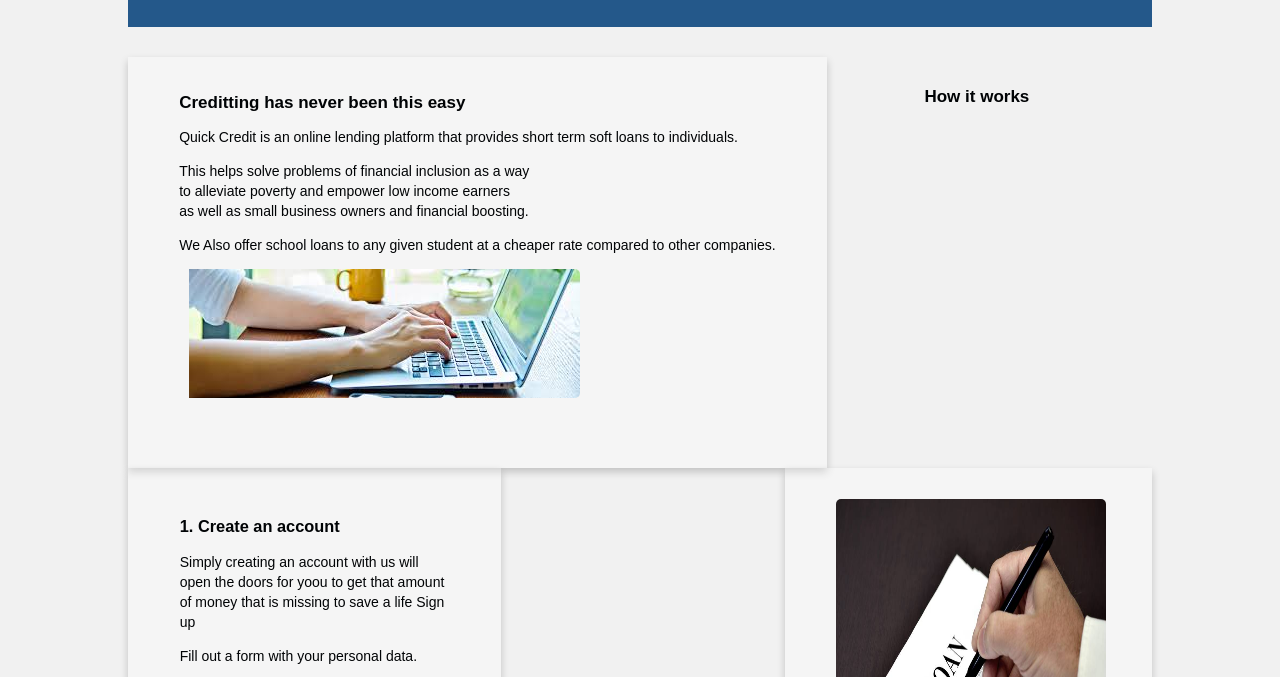
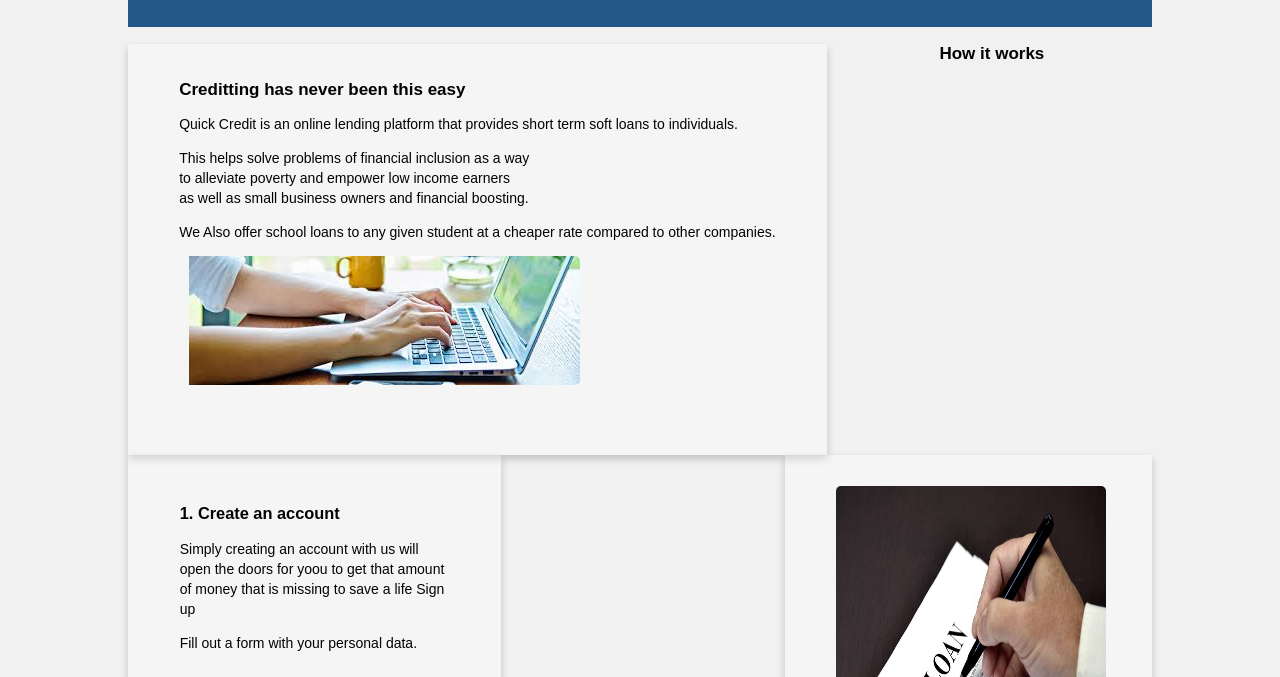
Before and after one commit to Arnoldmn/QuickCreditP, a plain HTML site: page index.html in a window 1280 px wide. Shown: the part 123-800 px from the top of the page. Drawn offline with Linux system fonts and the light colour scheme.

Commit message:
fix how-heading css

```diff
--- a/UI/css/style.css
+++ b/UI/css/style.css
@@ -69,8 +69,6 @@
 }
 
 .how-heading {
-  padding: 30px;
-  margin-top: 30px;
   text-align: center;
   color: #000305;
   font-size: 17px;
```
